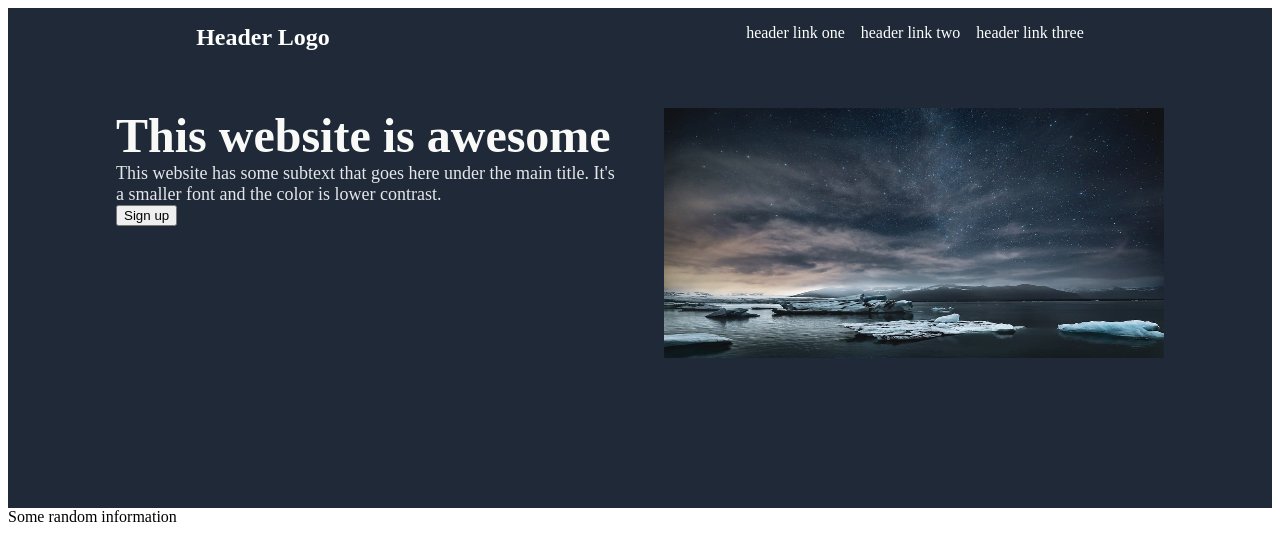
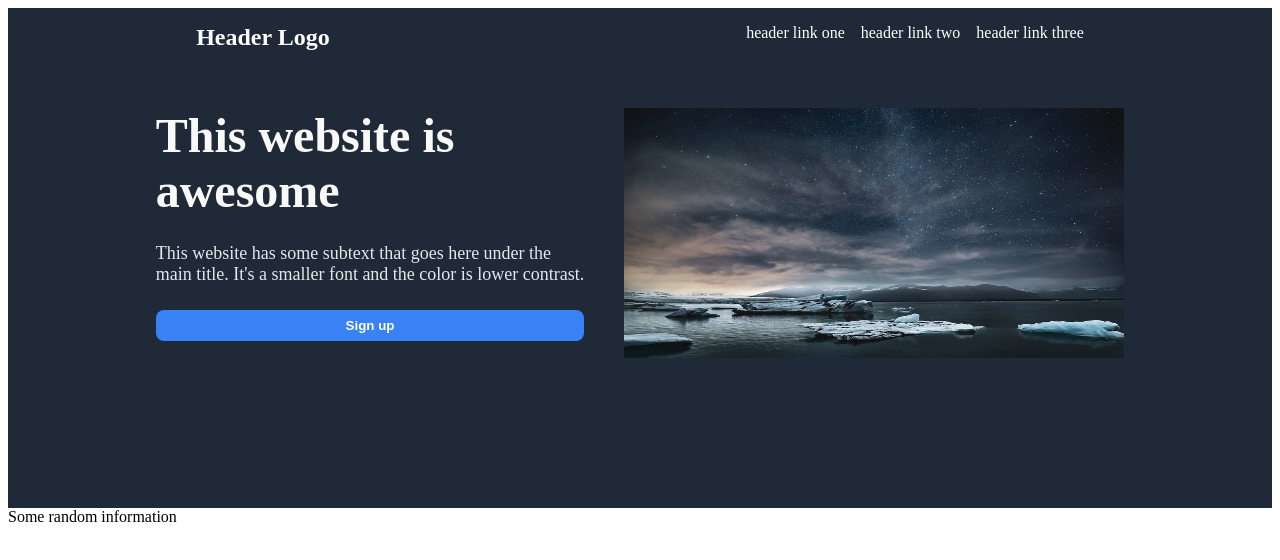
Before and after one commit to pasokon123/landingpage, a plain HTML site: page index.html in a window 1280 px wide. Drawn offline with Linux system fonts and the light colour scheme.

Commit message:
remove not needed container

```diff
--- a/index.html
+++ b/index.html
@@ -20,14 +20,11 @@
     <div class="title_container_outside">
         <div class="title_container">
             <div class="title_box_container">
-                <div class="title_text">This website is awesome</div>
-                <div class="title_subtext">This website has some subtext that goes here under the main title. It's a smaller font and the color is lower contrast.</div>
+                <div class="title_text">This website is<br> awesome</div>
+                <div class="title_subtext">This website has some subtext that goes here under the<br> main title. It's a smaller font and the color is lower contrast.</div>
                 <button>Sign up</button>
             </div>
-        </div>
-        <img src="images/landscape.jpg" alt="Night Landscape" height="250" width="500">
-
-
+            <img src="images/landscape.jpg" alt="Night Landscape" height="250" width="500">
         </div>
     </div>
     <div class="images_container">
--- a/styles.css
+++ b/styles.css
@@ -34,10 +34,14 @@ ul {
 
 .title_container {
     display: flex;
-    width: 500px;
-
+    gap: 40px;
 }
 
+.title_box_container {
+    display: flex;
+    flex-direction: column;
+    gap: 25px;
+}
 
 .title_text {
     font-size: 48px;
@@ -51,3 +55,14 @@ ul {
     font-size: 18px;
     color: #E5E7EB;
 }
+
+button {
+    background-color: #3882F6;
+    color: white;
+    font-weight: bold;
+    padding: 8px 30px;
+    text-align: center;
+    text-decoration: none;
+    border-radius: 8px;
+    border-style: none;
+}
```
